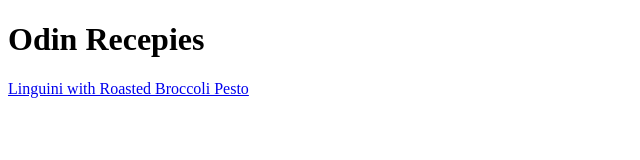
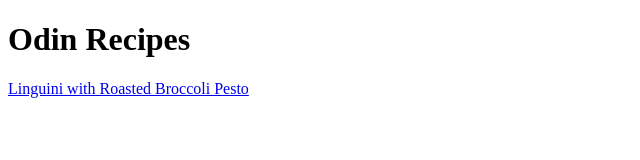
Before and after one commit to anshulg5/odin-recepies, a plain HTML site: page index.html in a window 1280 px wide. Shown: the full height of the page, 0-640 px from the left. Drawn offline with Linux system fonts and the light colour scheme.

Commit message:
Fix typo

```diff
--- a/index.html
+++ b/index.html
@@ -8,7 +8,7 @@
 
     <body>
         <div class="container">
-            <h1>Odin Recepies</h1>
+            <h1>Odin Recipes</h1>
             <a href="recipes/linguini-with-roasted-broccoli-pesto.html">Linguini with Roasted Broccoli Pesto</a>
         </div>
     </body>
```
